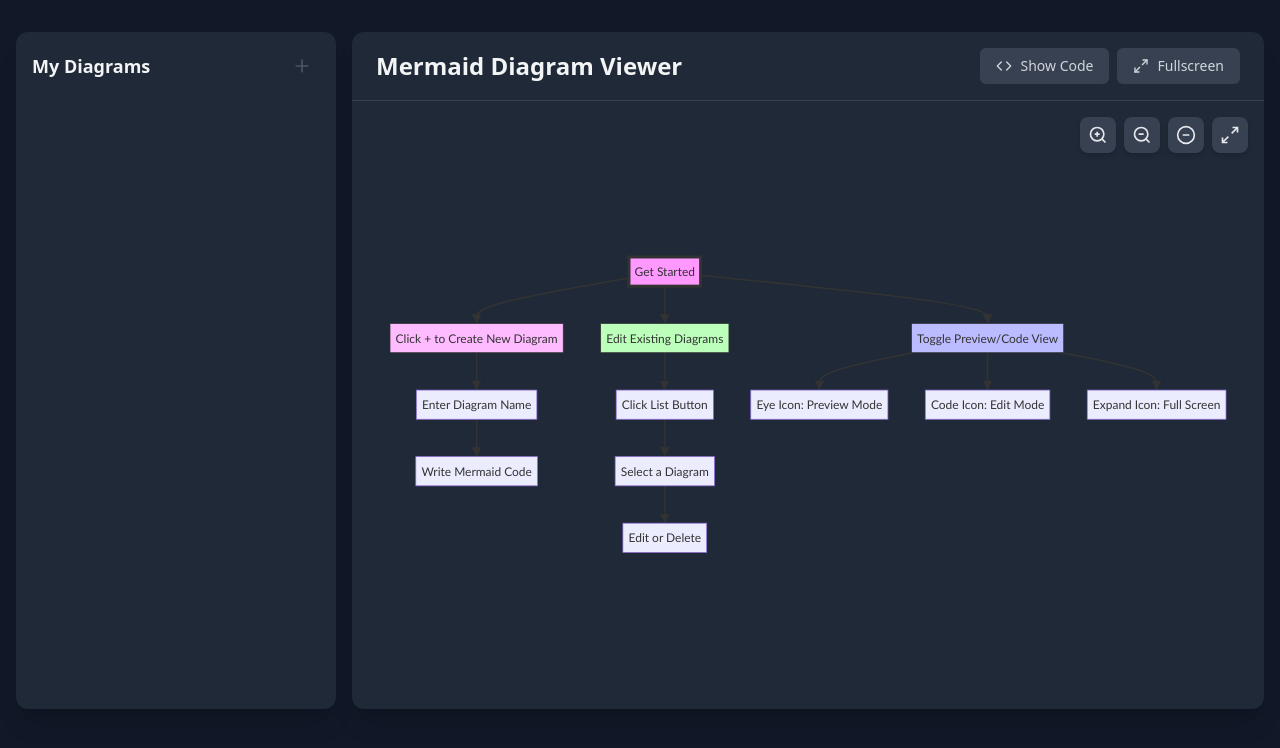
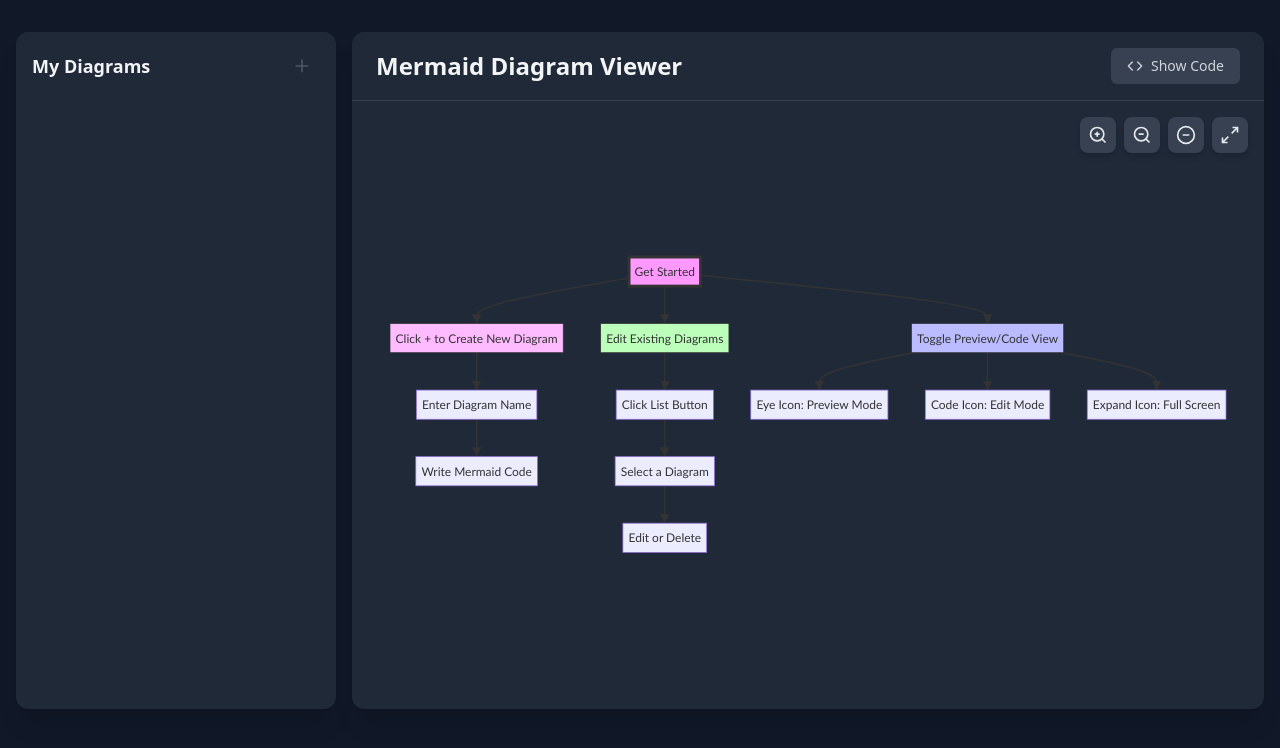
Before and after one commit to mamertofabian/mermaid-diagram-editor, a React (Vite) app: page / in a window 1280 px wide. Shown: the top 748 px of the page. Built offline with nearby package versions, Linux system fonts and the light colour scheme.

Commit message:
refactor: Remove redundant fullscreen button from top bar

```diff
--- a/src/App.tsx
+++ b/src/App.tsx
@@ -1,5 +1,5 @@
 import React, { useState, useEffect } from 'react';
-import { Maximize2, Minimize2, Code, Eye, Plus, List } from 'lucide-react';
+import { Code, Eye, Plus, List } from 'lucide-react';
 import { diagramStorage, type Diagram } from './services/DiagramStorage';
 import Editor from './components/Editor';
 import DiagramPreview from './components/DiagramPreview';
@@ -154,24 +154,6 @@ function App() {
                     </>
                   )}
                 </button>
-                {isPreview && (
-                  <button
-                    onClick={toggleFullScreen}
-                    className="flex items-center px-4 py-2 text-sm font-medium text-gray-300 bg-gray-700 rounded-md hover:bg-gray-600 transition-colors"
-                  >
-                    {isFullScreen ? (
-                      <>
-                        <Minimize2 className="w-4 h-4 mr-2" />
-                        Exit Fullscreen
-                      </>
-                    ) : (
-                      <>
-                        <Maximize2 className="w-4 h-4 mr-2" />
-                        Fullscreen
-                      </>
-                    )}
-                  </button>
-                )}
               </div>
             </div>
           </div>
```
